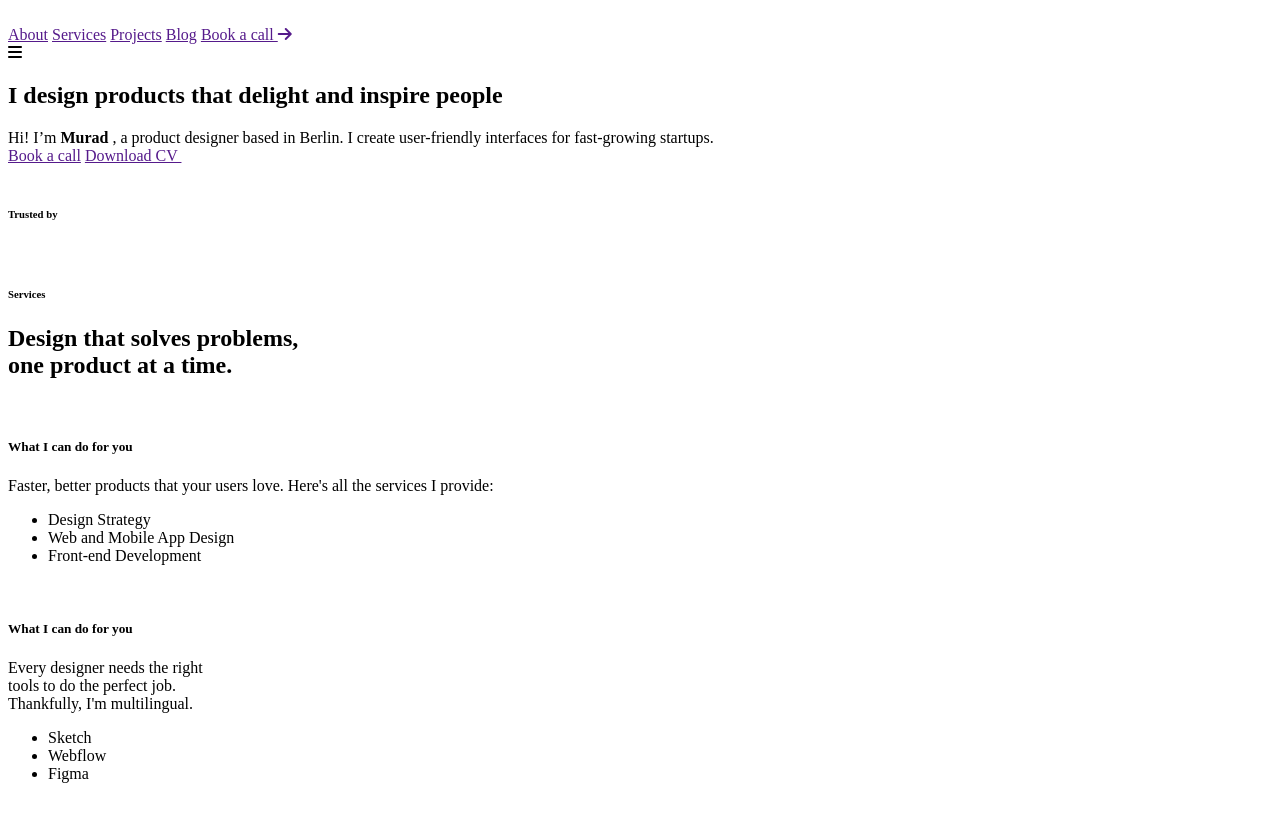
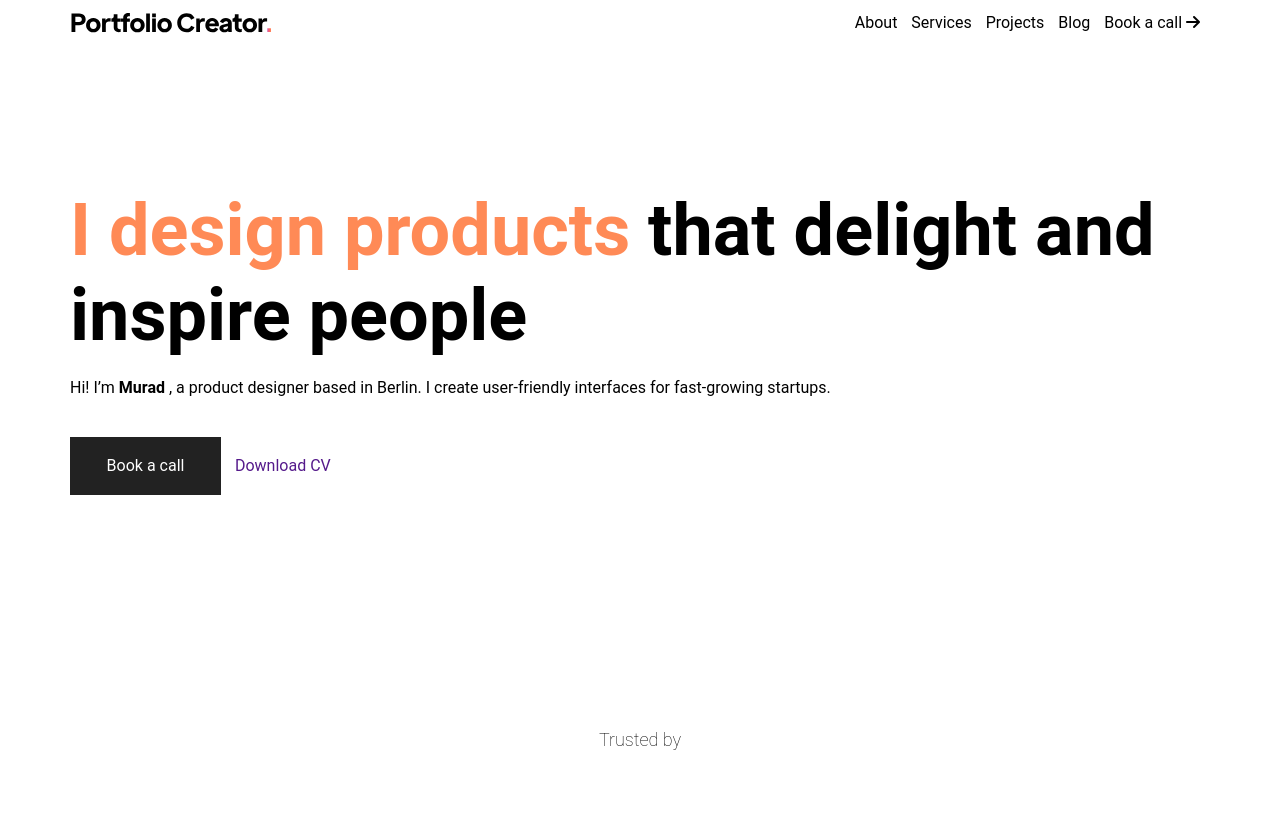
Before and after one commit to Murad-Ismayilov/Ismayilov-Murad, a plain HTML site: page index.html in a window 1280 px wide. Shown: the top 816 px of the page. Drawn offline with nearby package versions, Linux system fonts and the light colour scheme.

Commit message:
Portfolio Creator S5

```diff
--- /dev/null
+++ b/css/style.css
@@ -0,0 +1,288 @@
+:root {
+    --secondary-color:#666;
+    --introduction-span-color:#FF8A56;
+}
+
+
+* {
+    text-decoration: none;
+}
+
+@import url('https://fonts.googleapis.com/css2?family=Roboto:wght@400;700&display=swap');
+
+
+body {
+    font-family: 'Roboto', sans-serif;
+}
+
+
+/* Mobile First */
+header {
+    display: flex;
+    /* TODO display: flex; sətir boyunca bizim elementleri düzür */
+
+    justify-content: space-between;
+    /* TODO  justify-content: space-between; img-nav arasına boşluq qoyur */
+
+    align-items: center;
+    /* TODO align-items: center; yuxarıdan aşağıya doğru düz mərkəzə çəkir */
+
+
+}
+
+
+header nav {
+    display: none;
+}
+
+header nav a {
+    color:#000;
+    margin-right: 10px;
+}
+
+/*  TODO 576-dan kicik olanda ekstra kicik cihazlar col-12 */
+/*  TODO 576-768-dan kicik olanda   */
+/*  TODO 768-991-dan kicik oplanset col-md */
+/*  TODO 991-1200px noutbuklar  */
+/* TODO 1200-1400px pc */
+
+/* TODO Smart tv 1400px-uzu yuxari */
+
+
+
+/* INTRODUCTION START */
+
+.introduction .intro-left-side h1 {
+    font-weight: 700;
+    margin-bottom: 20px;
+
+}
+
+
+.introduction .intro-left-side h1 span {
+    color: var(--introduction-span-color);
+}
+
+.introduction .intro-left-side p {
+    color:var(--secondary-color);
+    font-weight: 400;
+}
+
+.book-a-call {
+    margin-top: 40px;
+}
+
+.introduction .intro-left-side .book {
+    background: #222;
+
+    color:#fff;
+    width: 151px;
+    height: 58px;
+display: inline-flex;
+justify-content: center;
+align-items: center;
+margin-right: 10px;
+}
+
+.div{
+    justify-content: space-between;
+    display: flex;
+}
+
+.h1{
+   margin-left: 500px;
+   margin-right: 400px;
+   font-size: 18px;
+   color: #000;
+
+}
+
+
+
+.div{
+    display: flex;
+    justify-content: space-between;
+}
+
+.logoipsumlar h6{
+    text-align: center;
+    font-size: 18px;
+    font-weight: 100;
+}
+
+
+
+h5:hover{
+    -webkit-box-shadow: 7px 9px 20px 6px rgba(0,0,0,1);
+    -moz-box-shadow: 7px 9px 20px 6px rgba(0,0,0,1);
+    box-shadow: 7px 9px 20px 6px rgba(0,0,0,1);
+    padding: 10px;
+    border-radius: 20px;
+    font-size: 22px;
+}
+
+p:hover{
+    -webkit-box-shadow: 7px 9px 20px 6px rgba(0,0,0,1);
+    -moz-box-shadow: 7px 9px 20px 6px rgba(0,0,0,1);
+    box-shadow: 7px 9px 20px 6px rgba(0,0,0,1);
+    padding: 10px;
+    border-radius: 20px;
+    font-size: 20px;
+}
+
+li:hover{
+    -webkit-box-shadow: 7px 9px 20px 6px rgba(0,0,0,1);
+    -moz-box-shadow: 7px 9px 20px 6px rgba(0,0,0,1);
+    box-shadow: 7px 9px 20px 6px rgba(0,0,0,1);
+    padding: 10px;
+    border-radius: 20px;
+    font-size: 20px;
+}
+
+h5{
+    color: #000;
+    font-size: 20px;
+
+}
+
+ul:hover{
+    -webkit-box-shadow: 7px 9px 20px 6px rgba(0,0,0,1);
+    -moz-box-shadow: 7px 9px 20px 6px rgba(0,0,0,1);
+    box-shadow: 7px 9px 20px 6px rgba(0,0,0,1);
+    padding: 10px;
+    border-radius: 20px;
+}
+
+a:hover{
+    -webkit-box-shadow: 7px 9px 20px 6px rgba(0,0,0,1);
+    -moz-box-shadow: 7px 9px 20px 6px rgba(0,0,0,1);
+    box-shadow: 7px 9px 20px 6px rgba(0,0,0,1);
+    padding: 10px;
+    border-radius: 20px;
+}
+
+
+
+.logoipsumlar{
+    padding: 100px 0;
+
+}
+
+
+
+.services-cards{
+    display: -ms-grid;
+    display: grid;
+    grid-template-columns: repeat(auto-fill,minmax(306px,1fr));
+    gap: 30px;
+
+}
+
+.services-cards .card:hover{
+    -webkit-box-shadow: 28px -20px 27px -6px rgba(0,0,0,1);
+-moz-box-shadow: 28px -20px 27px -6px rgba(0,0,0,1);
+box-shadow: 28px -20px 27px -6px rgba(0,0,0,1);
+    border-radius: 20px;
+}
+
+.services h6{
+    text-align: center;
+    text-transform: uppercase;
+    color: #FF8A56;
+    font-size: 22px;
+    letter-spacing: 2px;
+}
+
+.services h1{
+    text-align: center;
+    text-transform: uppercase;
+    font-size: 54px;
+    letter-spacing: 1px;
+}
+
+.services ul{
+    list-style-type: square;
+    list-style-position: inside;
+    padding-left: 0;
+}
+
+.services-cards .card{
+    transition: all .1s ease-in;
+    padding: 15px;
+    margin-bottom: 100px;
+
+}
+
+.services-cards .card ul li{
+    color: #000;
+    font-size: 16px;
+
+ font-weight: 1000;
+
+}
+
+
+
+@media(max-width:575px) {
+    .parentdiv {
+        max-width: 100%;
+    }
+}
+
+@media(min-width:576px) {
+.parentdiv {
+    max-width: 540px;
+    margin: 0 auto;
+}
+}
+
+@media(min-width:768px) {
+    .parentdiv {
+        max-width: 720px;
+        margin: 0 auto;
+    }
+}
+
+
+@media(min-width:992px) {
+    .parentdiv {
+        max-width: 960px;
+        margin: 0 auto;
+    }
+
+    .introduction {
+        display: flex;
+
+    }
+
+    .introduction .intro-left-side h1 {
+        font-size: 72px;
+
+
+    }
+
+    .introduction .intro-left-side {
+        padding: 92px 0;
+    }
+
+    .introduction .intro-right-side {
+        padding-top: 72px;
+    }
+}
+
+@media(min-width:1200px) {
+    .parentdiv {
+        max-width: 1140px;
+        margin: 0 auto;
+    }
+}
+
+@media(min-width:768px) {
+header nav {
+    display: block;
+}
+
+.fa-bars {
+display: none;
+}
+}
--- a/index.html
+++ b/index.html
@@ -12,18 +12,18 @@
 
     <link rel="stylesheet" href="https://cdnjs.cloudflare.com/ajax/libs/font-awesome/6.5.1/css/all.min.css" integrity="sha512-DTOQO9RWCH3ppGqcWaEA1BIZOC6xxalwEsw9c2QQeAIftl+Vegovlnee1c9QX4TctnWMn13TZye+giMm8e2LwA=="  crossorigin="anonymous" referrerpolicy="no-referrer" />
 
-    <link rel="stylesheet" href="./style.css " >
+    <link rel="stylesheet" href="./css/style.css" >
 
     <title > Portfolio Creator </title>
 
   </head>
   <body>
 
-<div class="parentdiv animate__animated animate__zoomInRight">
+<div class="parentdiv">
 
   <header>
 
-    <img src="./image/logo.svg" alt="" />
+    <img src="./image/logo/logo.svg" alt="" />
 
     <nav>
       <a href="">About</a>
@@ -50,7 +50,7 @@
 
      <div class="book-a-call">
       <a href="" class="book">Book a call</a>
-      <a href="">Download CV <img src="./image/sax ox.svg.svg" alt=""></a>
+      <a href="">Download CV <img src="./image/ox/sax ox.svg" alt=""></a>
      </div>
 
     </div>
@@ -86,7 +86,7 @@
     <div class="services-cards">
 
       <div class="card">
-        <img src="./image/kart/services.svg" alt="">
+        <img src="./image/kard/services.svg" alt="">
         <h5>What I can do for you</h5>
         <p>Faster, better products that your users love. Here's all the services I provide:</p>
         <ul>
@@ -99,7 +99,7 @@
       <!-- TODO 2 kart-->
 
       <div class="card">
-        <img src="./image/kart/services2.svg" alt="">
+        <img src="./image/kard/services2.svg" alt="">
         <h5>What I can do for you</h5>
         <p>Every designer needs the right <br>tools to do the perfect job. <br> Thankfully, I'm multilingual.</p>
         <ul>
@@ -112,7 +112,7 @@
       <!-- TODO 3 kart -->
 
       <div class="card">
-        <img src="./image/kart/services3.svg" alt="">
+        <img src="./image/kard/services3.svg" alt="">
         <h5>What I can do for you</h5>
         <p>Faster, better products that your users love. Here's all the services I provide:</p>
         <ul>
```
Also changed, not shown: image/kard/services.svg (added), image/kard/services2.svg (added), image/kard/services3.svg (added), image/logo/logo.svg (added), image/ox/sax ox.svg (added).
